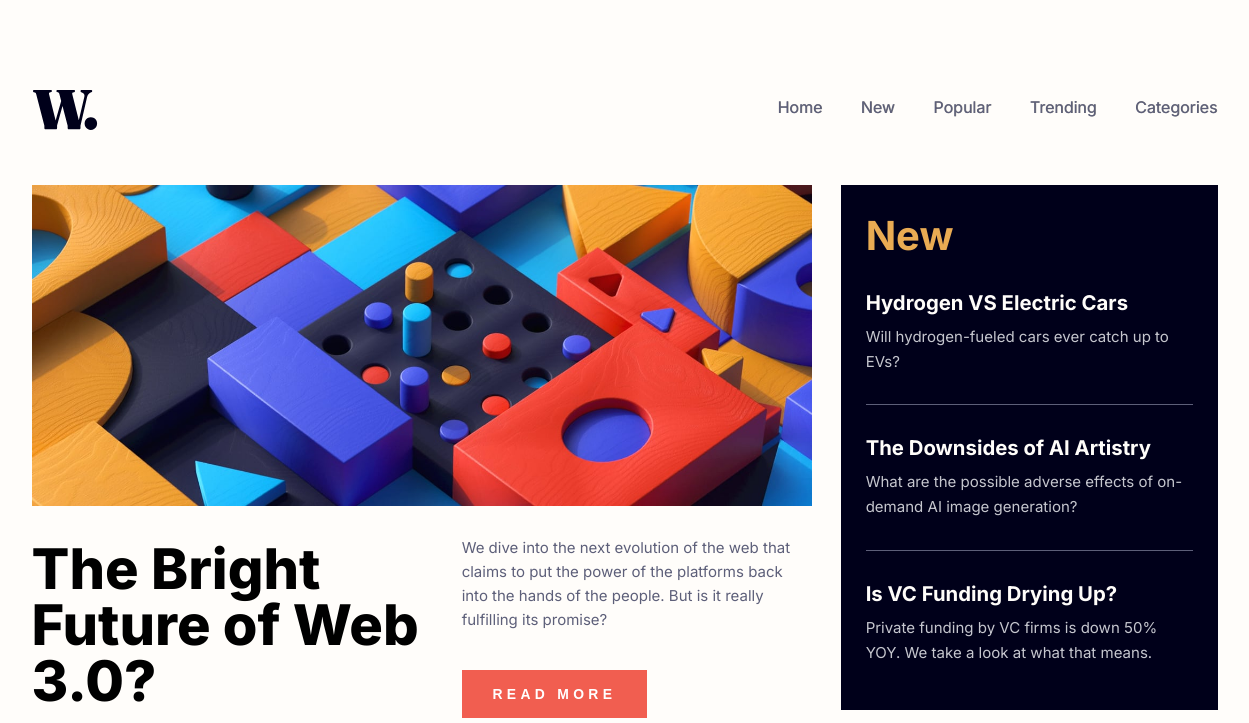
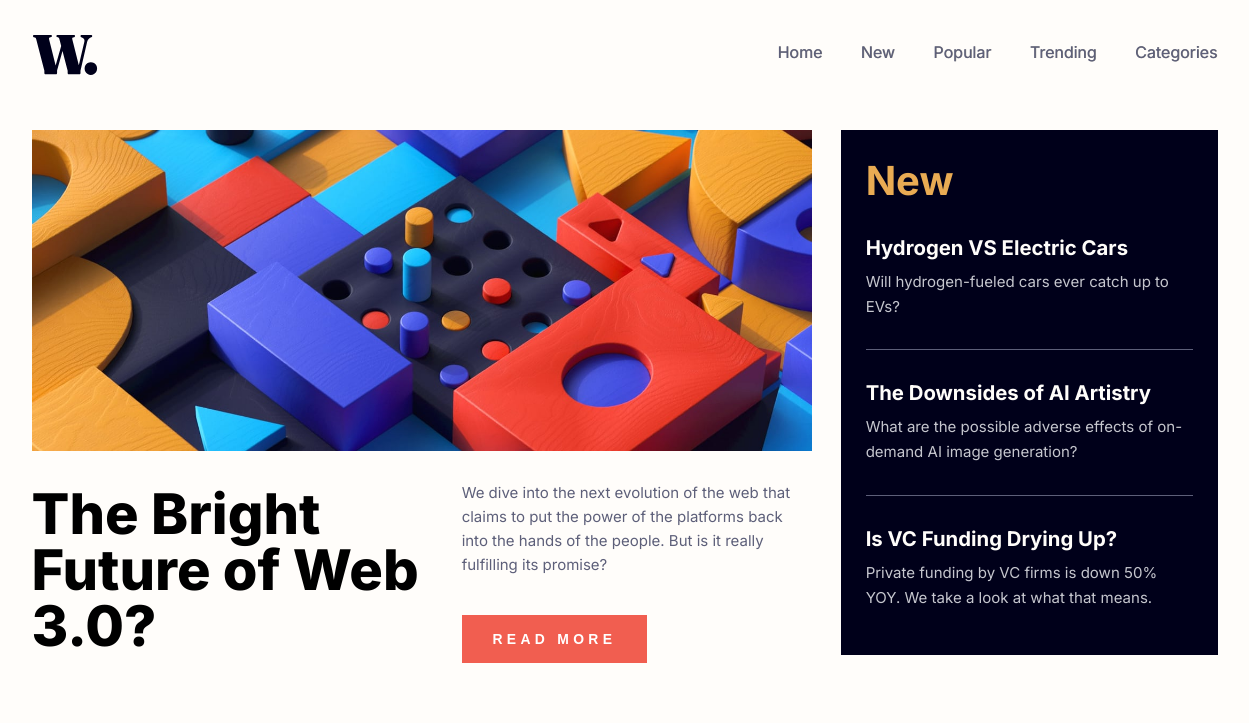
Before and after one commit to dianaroemer/news-homepage, a React (Create React App) app: page / in a window 1536 px wide. Shown: the top 723 px of the page, without its empty margins (143-1392 px from the left). Built offline with nearby package versions, Linux system fonts and the light colour scheme.

Commit message:
Add breakpoint for 1441, adjust navBar's top padding

```diff
--- a/src/styles/NewsHomepage.scss
+++ b/src/styles/NewsHomepage.scss
@@ -312,3 +312,12 @@
     }
 
 }
+
+@media screen and (min-width: 1441px ) {
+
+    .newsHomepageNav {
+        padding-top: 35px;
+    }
+
+
+}
```
